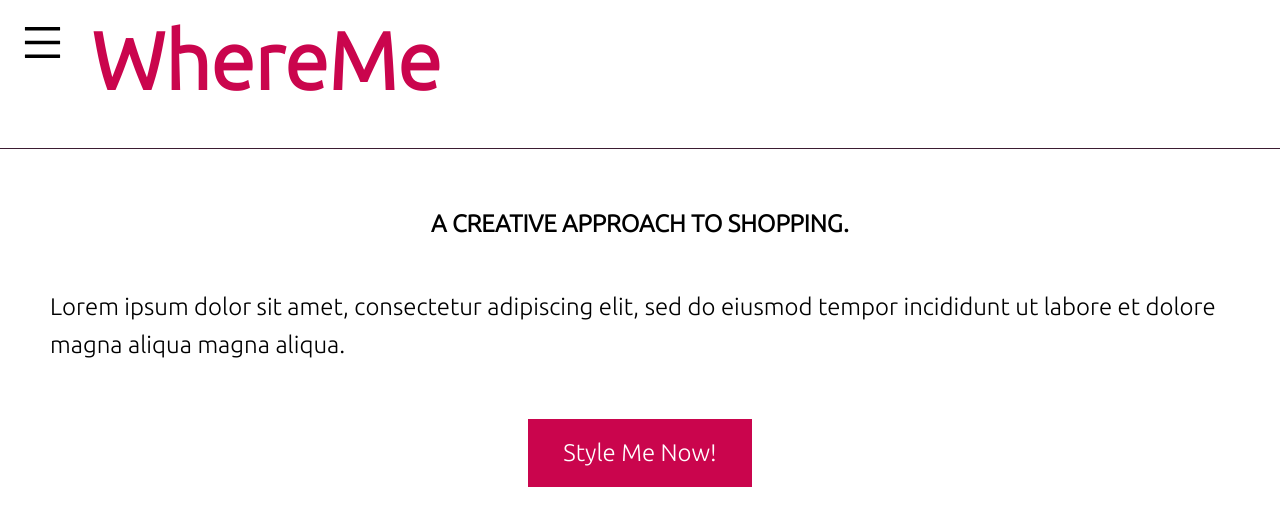
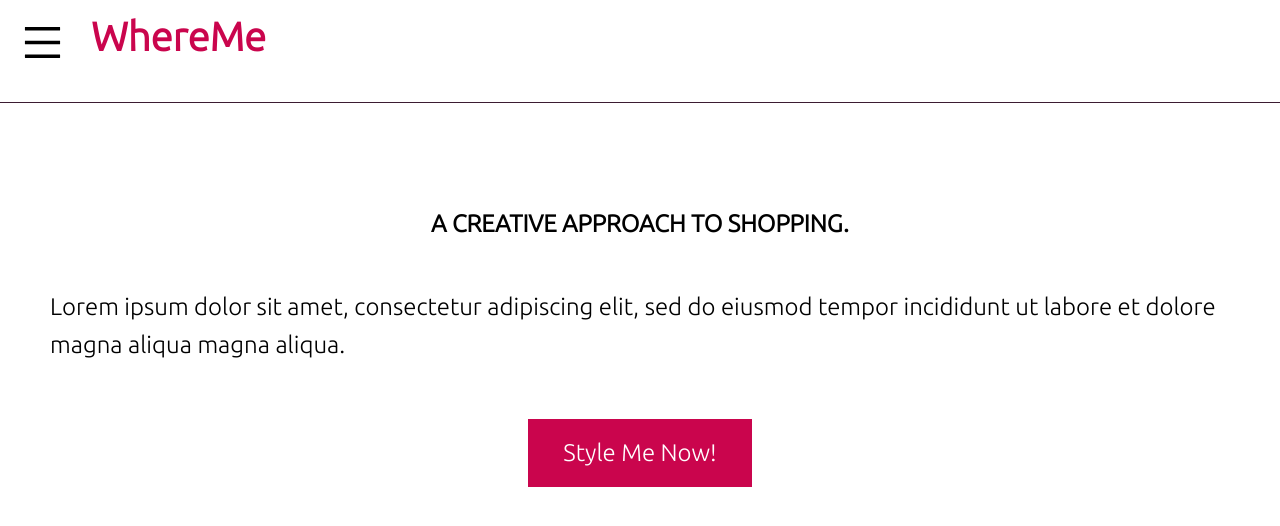
Before and after one commit to mnygit/whereme_project, a React (Create React App) app: page / in a window 1280 px wide. Shown: the top 526 px of the page. Built offline with nearby package versions, Linux system fonts and the light colour scheme; a web font is replaced by a local one.

Commit message:
change logo size

```diff
--- a/src/MobileMenu.js
+++ b/src/MobileMenu.js
@@ -14,13 +14,13 @@ const MobileMenu = () => {
     <div class="mobile-container">
     <div className="top-nav">
     <a href="#home" className="active">
-    <h1 className="logo">WhereMe
+    <h4 className="logo">WhereMe
     {/* <img src="https://cdn2.iconfinder.com/data/icons/e-commerce-icons-2/256/Ecommerce_Icons_Rose_Color-11-512.png" width="50" height="50"/> */}
     <AiOutlineMenu
     className="menu-icon"
     open={open} onClick={()=> setOpen(!open)}
     />
-    </h1>
+    </h4>
     </a>
     <div className="nav-links">
         <a href="#about">About</a>
```
